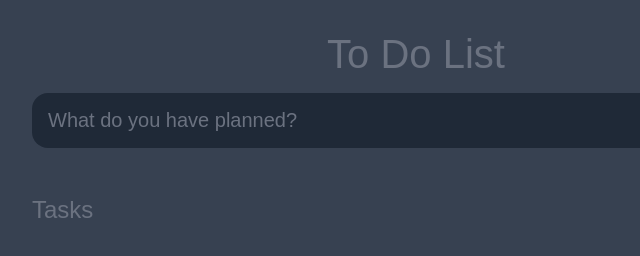
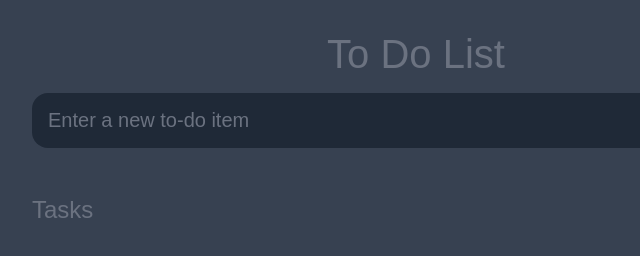
Before and after one commit to yeasinshaikh188/To-Do-List, a plain HTML site: page index.html in a window 1280 px wide. Shown: the full height of the page, 224-864 px from the left. Drawn offline with Linux system fonts and the light colour scheme.

Commit message:
update the input

```diff
--- a/index.html
+++ b/index.html
@@ -17,7 +17,7 @@
 				type="text"
 				name="new-task-input"
 				id="new-task-input"
-				placeholder="What do you have planned?" />
+				placeholder="Enter a new to-do item" />
 			<input
 				type="submit"
 				id="new-task-submit"
```
